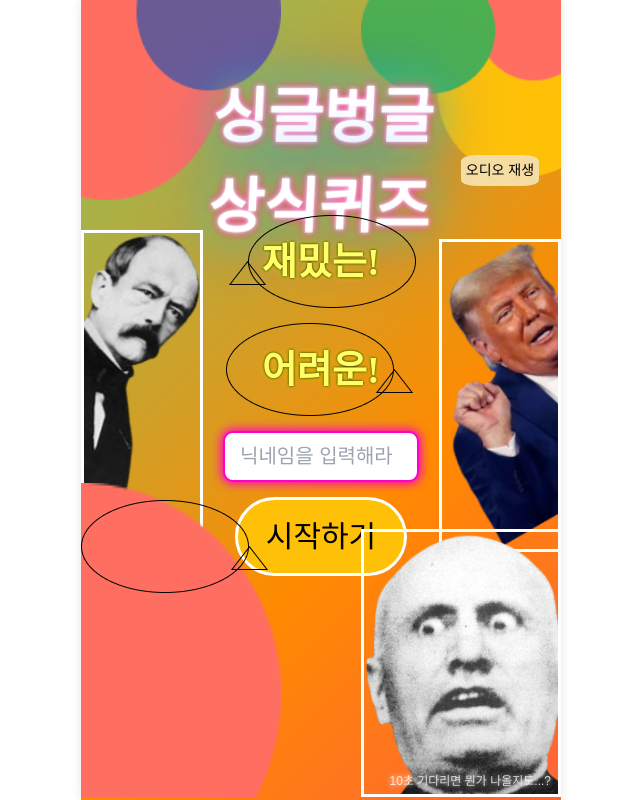
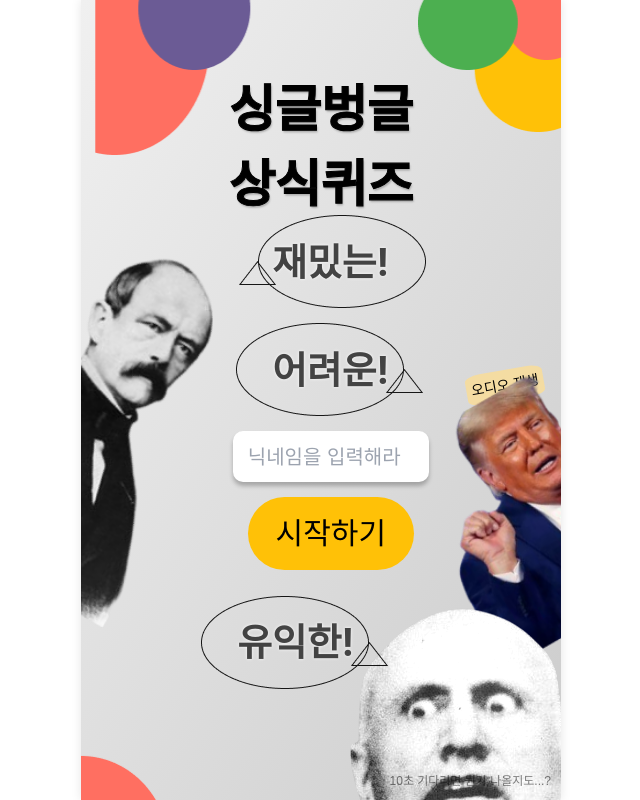
Before and after one commit to SoJungJung/SangSikQuiz, a React (Create React App) app: page / in a window 1280 px wide. Shown: the whole page, without its empty margins (319-959 px from the left). Built offline with nearby package versions, Linux system fonts and the light colour scheme; no server answers.

Commit message:
home 페이지 CSS 재재재 수정

```diff
--- a/src/pages/Home/Home.module.css
+++ b/src/pages/Home/Home.module.css
@@ -2,24 +2,9 @@
     position: relative;
     width: 100%;
     height: 100vh;
-    /* 네온 그라데이션 배경 + 애니메이션 */
-    background: linear-gradient(-45deg, #ff00c8, #ff8a00, #00ffd5, #0066ff);
-    background-size: 400% 400%;
-    animation: bgAnimation 10s ease-in-out infinite;
+    background: linear-gradient(to bottom right, #f0f0f0, #ccc);
     overflow: hidden;
     font-family: 'Nanum Gothic', sans-serif;
-}
-
-@keyframes bgAnimation {
-    0% {
-        background-position: 0% 50%;
-    }
-    50% {
-        background-position: 100% 50%;
-    }
-    100% {
-        background-position: 0% 50%;
-    }
 }
 
 /* 상단 영역 */
@@ -28,60 +13,67 @@
     height: 195px;
 }
 
-.lefttop,
+.lefttop {
+    position: absolute;
+    top: 0;
+    left: 0;
+    animation: floatX 4s ease-in-out infinite alternate;
+    transition: filter 0.3s ease, box-shadow 0.3s ease;
+}
+.lefttop:hover {
+    filter: hue-rotate(10deg) brightness(1.05);
+    box-shadow: 0 0 10px rgba(0, 0, 0, 0.3);
+}
+
 .righttop {
     position: absolute;
     top: 0;
+    right: 0;
+    animation: floatX 4s ease-in-out infinite alternate-reverse;
     transition: filter 0.3s ease, box-shadow 0.3s ease;
-    width: 200px;
+}
+.righttop:hover {
+    filter: hue-rotate(-10deg) brightness(1.05);
+    box-shadow: 0 0 10px rgba(0, 0, 0, 0.3);
 }
 
-.lefttop {
-    left: 0;
-}
-.righttop {
-    right: 0;
-}
-
-.lefttop:hover,
-.righttop:hover {
-    filter: hue-rotate(45deg) brightness(1.2);
-    box-shadow: 0 0 15px #fff;
-}
-
-/* 제목: 글리치 효과 + 네온 텍스트 */
+/* 타이틀: 약한 글리치 효과 */
 .title {
+    color: #000;
+    text-align: center;
+    text-shadow: 1px 2px 2px rgba(0, 0, 0, 0.25);
+    -webkit-text-stroke-width: 1px;
+    -webkit-text-stroke-color: #000;
+    font-family: 'Miltonian', cursive;
+    font-size: 50px;
+    font-weight: 700;
     position: absolute;
     top: 73px;
     width: 100%;
-    font-size: 60px;
-    font-weight: 700;
-    font-family: 'Miltonian', cursive;
-    color: #fff;
-    text-align: center;
-    text-transform: uppercase;
-    text-shadow: 0 0 5px #fff, 0 0 10px #ff00c8, 0 0 20px #ff8a00, 0 0 40px #00ffd5, 0 0 80px #0066ff;
-    animation: glitch 2s infinite;
+    animation: slightGlitch 3s infinite;
 }
 
-@keyframes glitch {
+@keyframes slightGlitch {
     0% {
-        transform: skew(0deg);
+        transform: none;
+    }
+    10% {
+        transform: skewX(1deg);
     }
     20% {
-        transform: skew(5deg);
+        transform: skewX(-1deg);
+    }
+    30% {
+        transform: skewX(0.5deg);
     }
     40% {
-        transform: skew(-5deg);
+        transform: skewX(-0.5deg);
     }
-    60% {
-        transform: skew(3deg);
-    }
-    80% {
-        transform: skew(-3deg);
+    50% {
+        transform: none;
     }
     100% {
-        transform: skew(0deg);
+        transform: none;
     }
 }
 
@@ -91,85 +83,30 @@
     margin-top: 20px;
 }
 
-.mid1,
-.mid3 {
+.mid1 {
     width: 188px;
     display: flex;
     justify-content: center;
     align-items: center;
 }
 
-/* 인물 이미지: 호버 시 흔들(hshake) + 네온글로우 */
-.otto,
-.trump,
-.duce {
+/* 비스마르크 이미지 */
+.otto {
     width: 100%;
-    border: 3px solid #fff;
     transition: transform 0.3s ease, filter 0.3s ease;
-    filter: saturate(1.2);
+    filter: hue-rotate(20deg);
+}
+.otto:hover {
+    transform: scale(1.05);
+    filter: hue-rotate(30deg) saturate(1.2);
 }
 
-.otto:hover,
-.trump:hover,
-.duce:hover {
-    transform: scale(1.15) translateX(2px);
-    filter: saturate(2) hue-rotate(30deg) brightness(1.2);
-    animation: shake 0.5s ease-in-out;
-}
-
-@keyframes shake {
-    0%,
-    100% {
-        transform: translateX(0) scale(1.15);
-    }
-    25% {
-        transform: translateX(-5px) scale(1.15);
-    }
-    50% {
-        transform: translateX(5px) scale(1.15);
-    }
-    75% {
-        transform: translateX(-5px) scale(1.15);
-    }
-}
-
-/* 말풍선 이미지와 텍스트 */
+/* 말풍선, 텍스트 */
 .mid2 {
     display: flex;
     flex-direction: column;
     align-items: center;
     margin: 0 20px;
-}
-
-.cartoon,
-.cartoon2,
-.cartoon3 {
-    width: 190px;
-    position: absolute;
-    z-index: 1;
-    filter: hue-rotate(20deg) brightness(1.1);
-}
-
-.cartoonText,
-.cartoonText2,
-.cartoonText3 {
-    font-size: 36px;
-    font-weight: bold;
-    color: #fff;
-    text-shadow: 0 0 3px #000, 0 0 5px #ff0;
-    animation: pulseText 1.5s infinite alternate;
-    font-family: 'Miltonian', cursive;
-}
-
-@keyframes pulseText {
-    0% {
-        transform: scale(1);
-        color: #fff;
-    }
-    100% {
-        transform: scale(1.1);
-        color: #ff0;
-    }
 }
 
 .cartoonTextBox {
@@ -181,6 +118,42 @@
     align-items: center;
 }
 
+/* 말풍선 이미지 */
+.cartoon2,
+.cartoon,
+.cartoon3 {
+    width: 190px;
+    position: absolute;
+    z-index: 1;
+    opacity: 0.9;
+}
+
+/* 텍스트에 약간의 펄스 효과 */
+.cartoonText,
+.cartoonText2,
+.cartoonText3 {
+    font-family: Inter, sans-serif;
+    text-align: center;
+    font-size: 36px;
+    position: relative;
+    z-index: 2;
+    font-weight: bold;
+    color: #333;
+    text-shadow: 0px 0px 3px #fff;
+    animation: pulseText 2s infinite alternate;
+}
+
+@keyframes pulseText {
+    0% {
+        transform: scale(1);
+        color: #333;
+    }
+    100% {
+        transform: scale(1.05);
+        color: #444;
+    }
+}
+
 .midMargin {
     height: 15px;
 }
@@ -190,19 +163,20 @@
     width: 196px;
     height: 51px;
     background: #fff;
-    box-shadow: 0px 0px 10px 2px #ff00c8;
-    color: #000;
+    box-shadow: 0px 4px 4px 0px rgba(0, 0, 0, 0.25);
+    color: #555;
+    font-family: Inter, sans-serif;
     font-size: 20px;
+    font-weight: 400;
     margin: 15px 0;
     padding-left: 15px;
-    border: 2px solid #ff00c8;
+    border: none;
     border-radius: 10px;
-    transition: box-shadow 0.3s ease, border-color 0.3s ease;
+    transition: box-shadow 0.3s ease;
 }
 .nicknameInput:focus {
     outline: none;
-    box-shadow: 0 0 15px #ff8a00;
-    border-color: #ff8a00;
+    box-shadow: 0 0 10px rgba(255, 193, 7, 0.5);
 }
 
 /* 시작 버튼 */
@@ -217,15 +191,21 @@
     font-family: 'Miltonian', cursive;
     font-size: 30px;
     font-weight: 400;
-    border: 3px solid #fff;
+    border: none;
     cursor: pointer;
-    transition: transform 0.3s ease, box-shadow 0.3s ease, background 0.3s ease;
-    text-transform: uppercase;
+    transition: transform 0.3s ease, box-shadow 0.3s ease;
 }
 .start:hover {
-    transform: scale(1.1);
-    background: #ff8a00;
-    box-shadow: 0 0 15px #fff, 0 0 30px #ff00c8;
+    transform: scale(1.05);
+    box-shadow: 0 0 15px rgba(255, 193, 7, 0.5);
+}
+
+.mid3 {
+    width: 160px;
+    position: relative;
+    display: flex;
+    justify-content: center;
+    align-items: center;
 }
 
 /* 오디오 버튼 */
@@ -238,15 +218,27 @@
     cursor: pointer;
     padding: 5px;
     font-size: 14px;
-    transition: transform 0.3s ease, background 0.3s ease, box-shadow 0.3s ease;
+    transform: rotate(-10deg);
+    transition: transform 0.3s ease, background 0.3s ease;
 }
 .audioButton:hover {
-    transform: scale(1.1);
-    background: #ffd700;
-    box-shadow: 0 0 10px #fff, 0 0 20px #00ffd5;
+    transform: rotate(-10deg) scale(1.1);
+    background: #f2c66d;
+    box-shadow: 0 0 10px rgba(0, 0, 0, 0.2);
 }
 
-/* 하단 영역 */
+/* 트럼프 이미지 */
+.trump {
+    width: 100%;
+    margin-top: 160px;
+    transition: filter 0.3s ease;
+    filter: saturate(1.2);
+}
+.trump:hover {
+    filter: saturate(1.4) hue-rotate(15deg);
+}
+
+/* 아래 영역 */
 .blw {
     width: 100%;
     height: 297px;
@@ -258,33 +250,34 @@
     position: absolute;
     left: 0;
     bottom: 0;
-    transition: filter 0.3s ease, box-shadow 0.3s ease;
-    width: 200px;
+    animation: floatY 3s ease-in-out infinite alternate;
+    transition: filter 0.3s ease;
 }
 .leftbottom:hover {
-    filter: hue-rotate(100deg) brightness(1.3);
-    box-shadow: 0 0 20px #0066ff;
+    filter: brightness(1.05) saturate(1.1);
 }
 
-/* 듀체 (무솔리니) 이미지 이미 위에 정의 */
+/* 무솔리니(두체) 이미지 */
 .duce {
     position: absolute;
     right: 0px;
     bottom: 0px;
-    width: 200px;
+    transition: transform 0.3s ease, filter 0.3s ease;
+    filter: contrast(1.1);
+}
+.duce:hover {
+    transform: scale(1.05);
+    filter: hue-rotate(-10deg) saturate(1.3);
 }
 
-/* 기가 돌핀 */
-.gigaDolphin {
-    position: absolute;
-    bottom: 100px;
-    right: 100px;
-    width: 120px;
-    transition: transform 0.3s ease, filter 0.3s ease;
-}
-.gigaDolphin:hover {
-    transform: scale(1.2);
-    filter: hue-rotate(90deg) brightness(1.2);
+.bottomCartoonDiv {
+    position: relative;
+    height: 93px;
+    width: 190px;
+    left: 120px;
+    display: flex;
+    justify-content: center;
+    align-items: center;
 }
 
 /* 힌트 텍스트 */
@@ -293,7 +286,46 @@
     bottom: 10px;
     right: 10px;
     font-size: 12px;
-    color: rgba(255, 255, 255, 0.8);
+    color: rgba(0, 0, 0, 0.5);
     font-family: Arial, sans-serif;
-    text-shadow: 0 0 5px #fff;
 }
+
+/* 기가-돌핀 애니메이션 */
+.gigaDolphin {
+    position: absolute;
+    bottom: 100px;
+    right: 100px;
+    width: 100px;
+    animation: dolphinMove 2s infinite alternate;
+    transition: filter 0.3s ease, transform 0.3s ease;
+}
+.gigaDolphin:hover {
+    transform: scale(1.1);
+    filter: brightness(1.1);
+}
+
+/* 애니메이션 keyframes */
+@keyframes floatX {
+    0% {
+        transform: translateX(0px);
+    }
+    100% {
+        transform: translateX(20px);
+    }
+}
+@keyframes floatY {
+    0% {
+        transform: translateY(0px);
+    }
+    100% {
+        transform: translateY(15px);
+    }
+}
+@keyframes dolphinMove {
+    0% {
+        transform: translateX(0) rotate(0deg);
+    }
+    100% {
+        transform: translateX(20px) rotate(5deg);
+    }
+}
```
